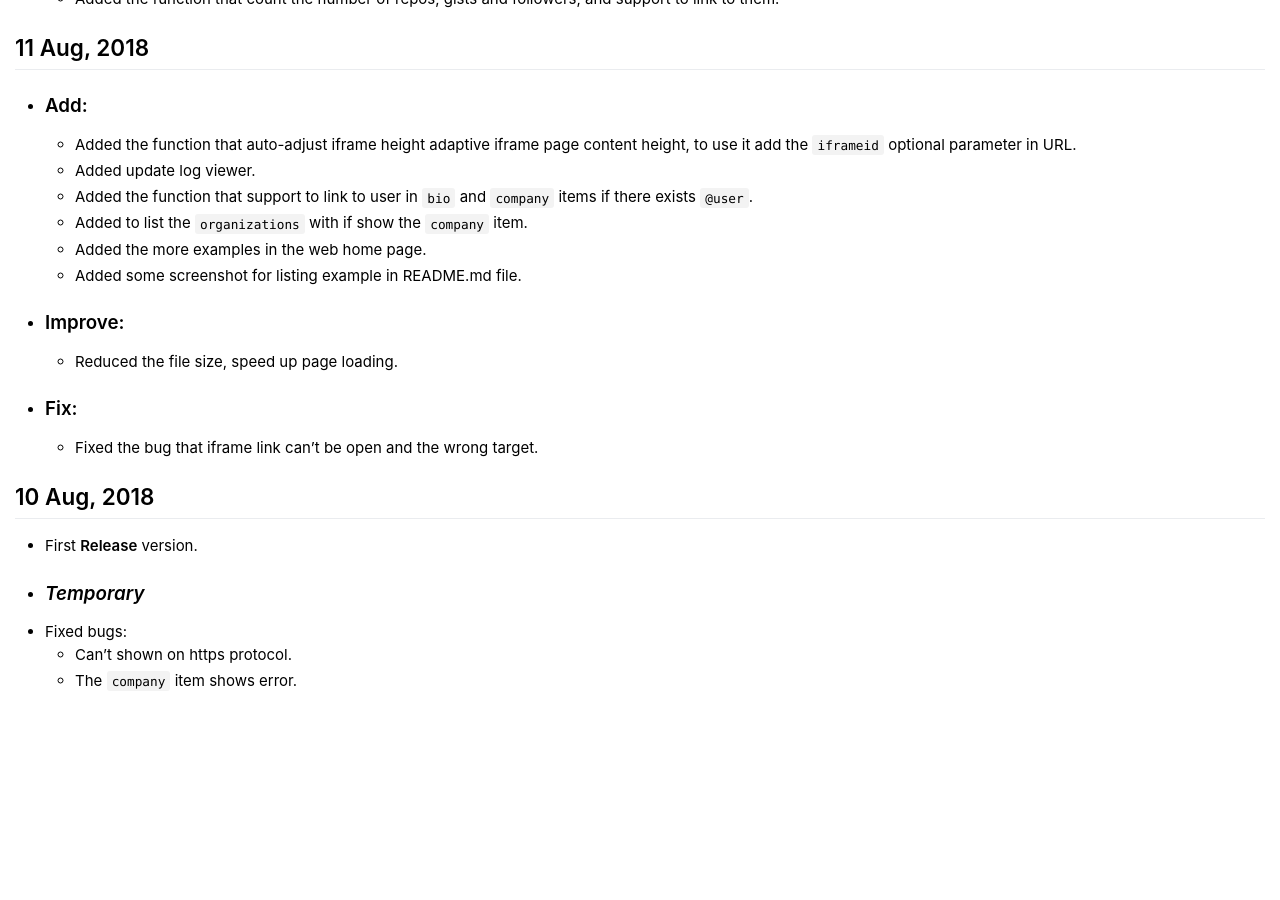
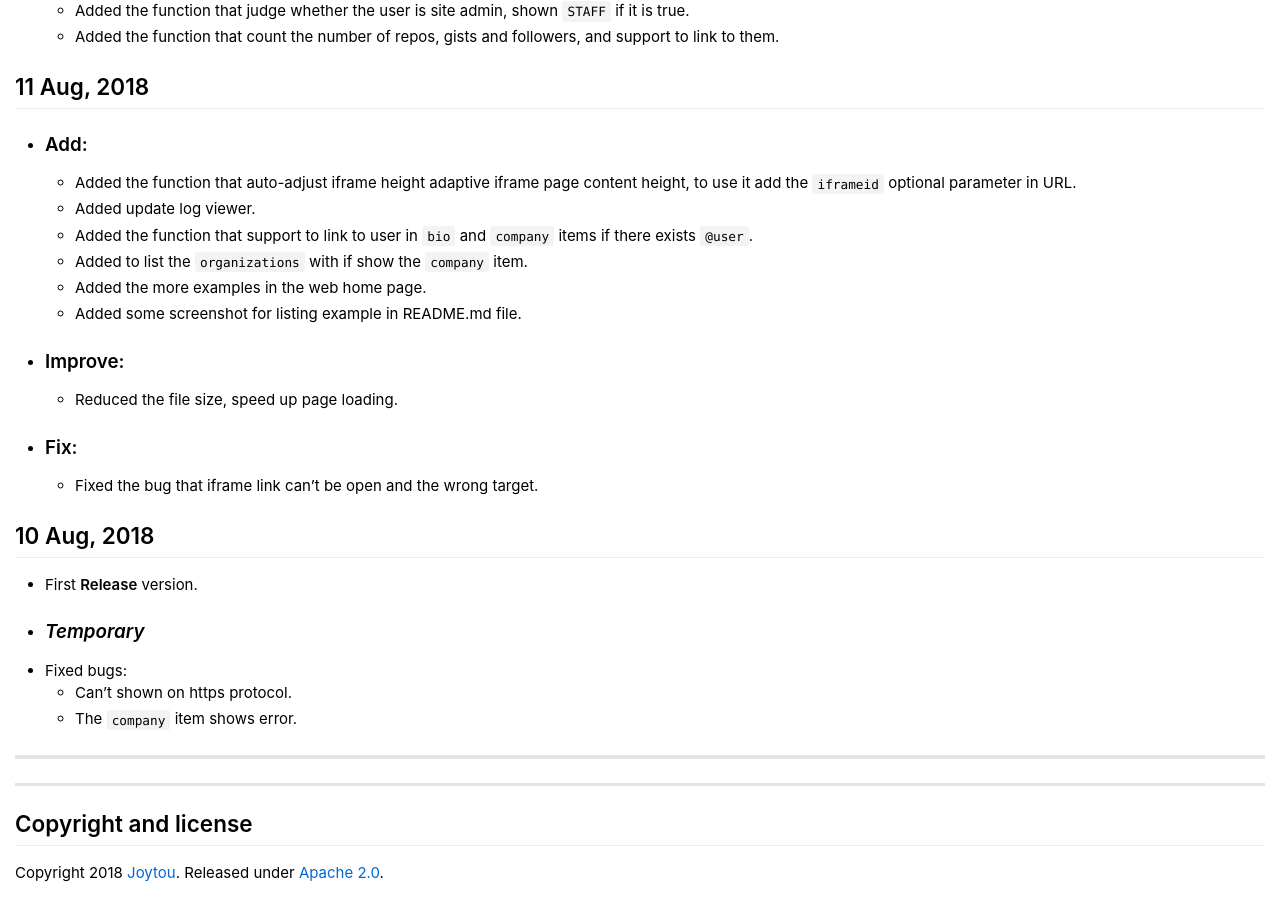
Before and after one commit to joytou/github-profile, a Jekyll site: the page built from log.md, in a window 1280 px wide and 900 px high, scrolled down 800 px. Built offline with Jekyll 4.4.1, drawn with Linux system fonts in a browser that asks for light colours; before the commit the page ends 1507 px from its top, so only the background shows below that.

Commit message:
Update page style.

```diff
--- a/log.md
+++ b/log.md
@@ -48,3 +51,11 @@ title: "Logs"
  - Fixed bugs:
    - Can't shown on https protocol.
    - The `company` item shows error.
+
+
+-------
+-------
+
+
+## Copyright and license
+Copyright 2018 [Joytou](https://github.com/joytou). Released under [Apache 2.0](https://github.com/joytou/github-profile/blob/master/LICENSE).
```
Also changed, not shown: other parts of log.md (+3 -0 lines).
